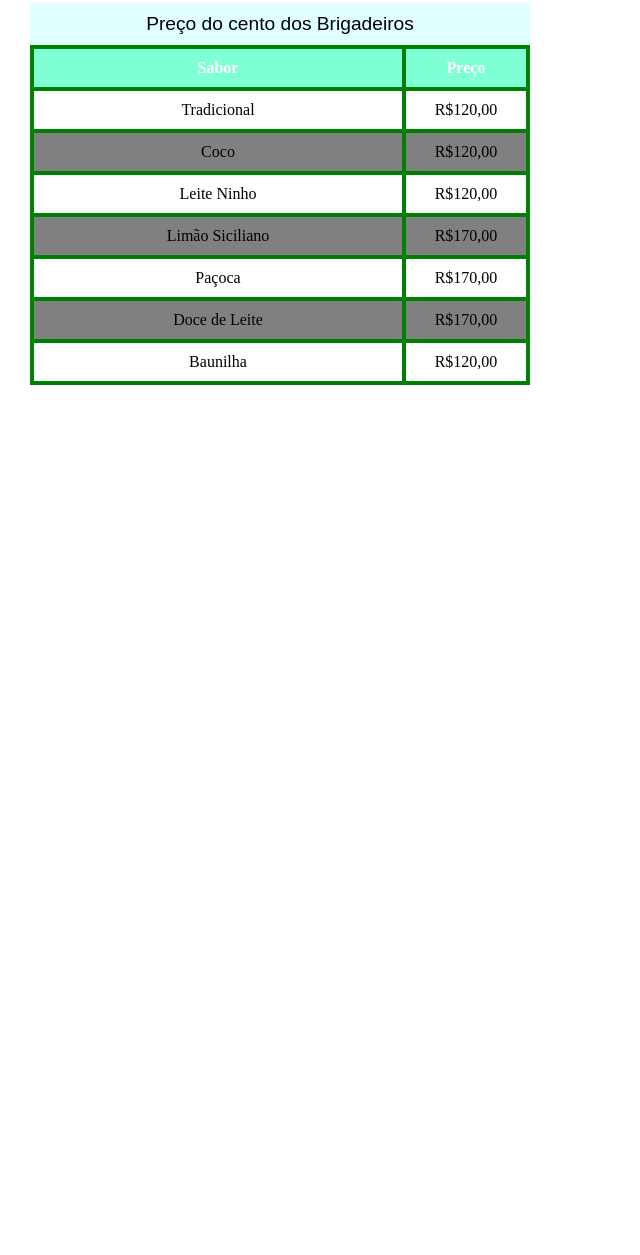
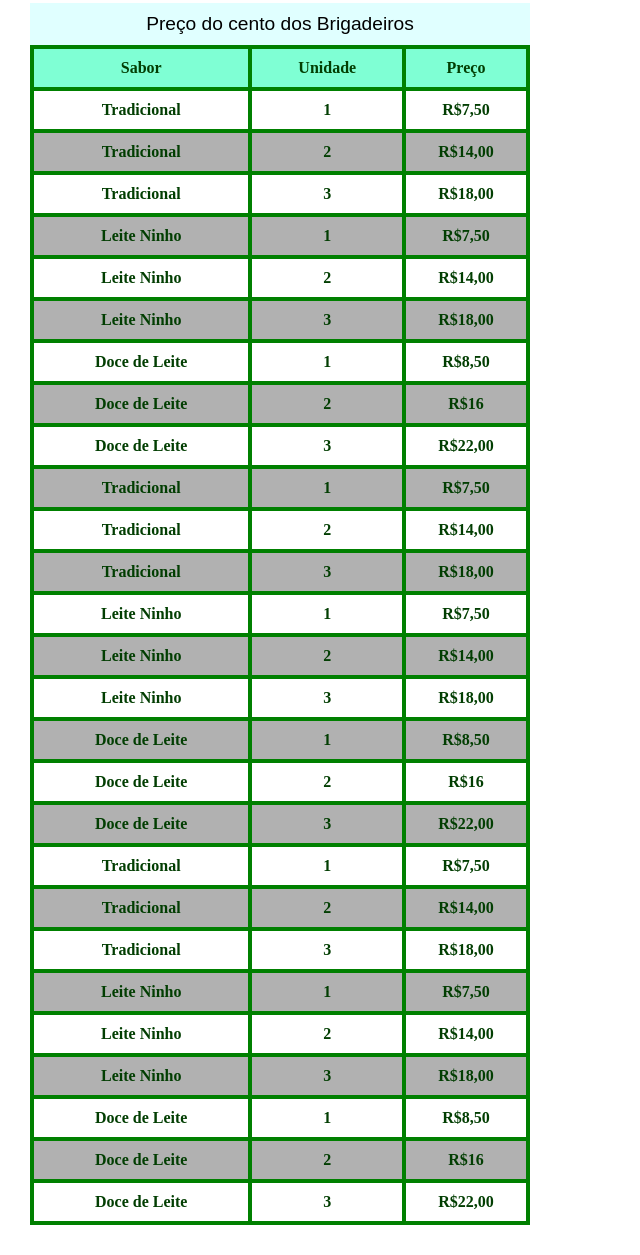
Before and after one commit to junotaugusto/HTML-CSS, a plain HTML site: page Exercicios/Modulo-3/Cap 21 - Tabelas/tabela002.html in a window 1280 px wide. Shown: the part 464-1719 px from the top of the page, without its empty margins (0-640 px from the left). Before the commit the page ends 879 px from the top, so only its background shows below. Drawn offline with Linux system fonts and the light colour scheme.

Commit message:
Update tabela002.html

```diff
--- a/Exercicios/Modulo-3/Cap 21 - Tabelas/tabela002.html
+++ b/Exercicios/Modulo-3/Cap 21 - Tabelas/tabela002.html
@@ -19,6 +19,7 @@
             margin: 30px;
             width: 500px;
             border-collapse: collapse;
+            position: relative; /*Para fixar o cabeçalho*/
 
         }
 
@@ -26,11 +27,19 @@
             border: 4px solid green;
             text-align: center;
             padding: 10px;
+            font-weight: bold;
+            color: rgb(2, 62, 2);
         }
 
         thead, tfoot {
             background-color: aquamarine;
             color: white;
+        }
+
+        thead > tr > th {
+            position: sticky; /*Colado no topo da tabela */
+            top: 0; /*Vai colar na "parte 0"*/
+            background-color: aquamarine;
         }
 
         caption {
@@ -41,7 +50,7 @@
         }
 
         tbody > tr:nth-child(2n) { /*Efeito zebrado de duas em duas linhas*/
-            background-color: grey;
+            background-color: rgb(177, 177, 177);
 
         }
     </style>
@@ -112,37 +121,146 @@
                 <th scope="col">
                     Sabor
                 </th>
+                <th>Unidade</th>
                 <th scope="col" style="width: 100px;">Preço</th>
+
             </tr>
         </thead>
         <tbody>
             <tr>
                 <td>Tradicional</td>
-                <td>R$120,00</td>
+                <td>1</td>
+                <td>R$7,50</td>
             </tr>
             <tr>
-                <td>Coco</td>
-                <td>R$120,00</td>
+                <td>Tradicional</td>
+                <td>2</td>
+                <td>R$14,00</td>
+            </tr>
+            <tr>
+                <td>Tradicional</td>
+                <td>3</td>
+                <td>R$18,00</td>
             </tr>
             <tr>
                 <td>Leite Ninho</td>
-                <td>R$120,00</td>
+                <td>1</td>
+                <td>R$7,50</td>
             </tr>
             <tr>
-                <td>Limão Siciliano</td>
-                <td>R$170,00</td>
+                <td>Leite Ninho</td>
+                <td>2</td>
+                <td>R$14,00</td>
             </tr>
             <tr>
-                <td>Paçoca</td>
-                <td>R$170,00</td>
+                <td>Leite Ninho</td>
+                <td>3</td>
+                <td>R$18,00</td>
             </tr>
             <tr>
                 <td>Doce de Leite</td>
-                <td>R$170,00</td>
+                <td>1</td>
+                <td>R$8,50</td>
             </tr>
             <tr>
-                <td>Baunilha</td>
-                <td>R$120,00</td>
+                <td>Doce de Leite</td>
+                <td>2</td>
+                <td>R$16</td>
+            </tr>
+            <tr>
+                <td>Doce de Leite</td>
+                <td>3</td>
+                <td>R$22,00</td>
+            </tr>
+            <tr>
+                <td>Tradicional</td>
+                <td>1</td>
+                <td>R$7,50</td>
+            </tr>
+            <tr>
+                <td>Tradicional</td>
+                <td>2</td>
+                <td>R$14,00</td>
+            </tr>
+            <tr>
+                <td>Tradicional</td>
+                <td>3</td>
+                <td>R$18,00</td>
+            </tr>
+            <tr>
+                <td>Leite Ninho</td>
+                <td>1</td>
+                <td>R$7,50</td>
+            </tr>
+            <tr>
+                <td>Leite Ninho</td>
+                <td>2</td>
+                <td>R$14,00</td>
+            </tr>
+            <tr>
+                <td>Leite Ninho</td>
+                <td>3</td>
+                <td>R$18,00</td>
+            </tr>
+            <tr>
+                <td>Doce de Leite</td>
+                <td>1</td>
+                <td>R$8,50</td>
+            </tr>
+            <tr>
+                <td>Doce de Leite</td>
+                <td>2</td>
+                <td>R$16</td>
+            </tr>
+            <tr>
+                <td>Doce de Leite</td>
+                <td>3</td>
+                <td>R$22,00</td>
+            </tr>
+            <tr>
+                <td>Tradicional</td>
+                <td>1</td>
+                <td>R$7,50</td>
+            </tr>
+            <tr>
+                <td>Tradicional</td>
+                <td>2</td>
+                <td>R$14,00</td>
+            </tr>
+            <tr>
+                <td>Tradicional</td>
+                <td>3</td>
+                <td>R$18,00</td>
+            </tr>
+            <tr>
+                <td>Leite Ninho</td>
+                <td>1</td>
+                <td>R$7,50</td>
+            </tr>
+            <tr>
+                <td>Leite Ninho</td>
+                <td>2</td>
+                <td>R$14,00</td>
+            </tr>
+            <tr>
+                <td>Leite Ninho</td>
+                <td>3</td>
+                <td>R$18,00</td>
+            </tr>
+            <tr>
+                <td>Doce de Leite</td>
+                <td>1</td>
+                <td>R$8,50</td>
+            </tr>
+            <tr>
+                <td>Doce de Leite</td>
+                <td>2</td>
+                <td>R$16</td>
+            </tr>
+            <tr>
+                <td>Doce de Leite</td>
+                <td>3</td>
+                <td>R$22,00</td>
             </tr>
         </tbody>
         <tfoot>
```
